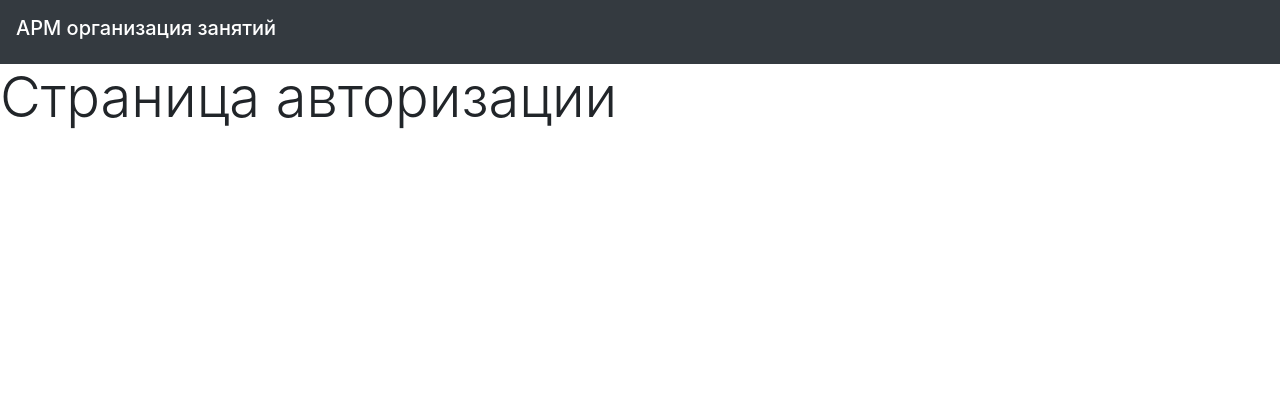
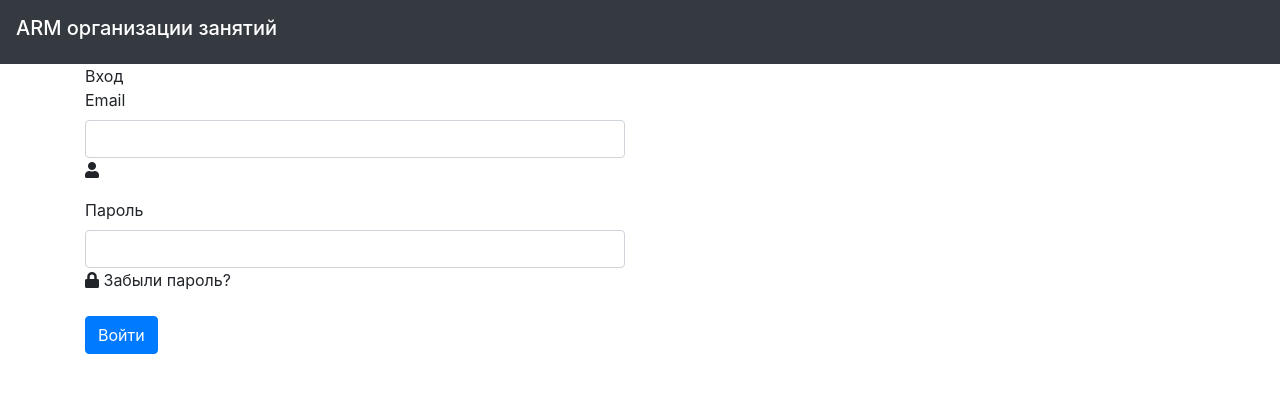
Before and after one commit to ConfickerVik/ARM, a Django app: page / in a window 1280 px wide. Shown: the top 393 px of the page. Run offline with Django 3.2, Linux system fonts and the light colour scheme; some libraries are stand-ins or nearby versions.

Commit message:
create authorization

```diff
--- a/KRPS/templates/auth/index.html
+++ b/KRPS/templates/auth/index.html
@@ -2,10 +2,36 @@
 
 {% block page %}
     <nav class="navbar navbar-dark bg-dark">
-        <h4 class="navbar-brand">{{title}}</h4>
+        <h4 class="navbar-brand">ARM организации занятий</h4>
     </nav>
 
-    <h1 class="display-4">Страница авторизации</h1>
+    <!--  {{title}}
+	<h1 class="display-4">Страница авторизации</h1> -->
+
+
+    <div class="container">
+            <div class="row">
+                <div class="col-md-offset-3 col-md-6">
+                    <form class="form-horizontal">
+                        <span class="heading">Вход</span>
+                        <div class="form-group">
+                            <label for="exampleInputEmail1">Email</label>
+                            <input type="email" class="form-control" id="inputEmail">
+                            <i class="fa fa-user"></i>
+                        </div>
+                        <div class="form-group help">
+                            <label for="exampleInputPassword1">Пароль</label>
+                            <input type="password" class="form-control" id="inputPassword" >
+                            <i class="fa fa-lock"></i>
+                            <label for="">Забыли пароль?</label>
+                        </div>
+                        <div class="form-group">
+                            <button type="submit" class="btn btn-primary">Войти</button>
+                        </div>
+                </form>
+            </div>
+        </div>
+    </div>
 
     <form action="" method="post"></form>
 {% endblock %}
```
